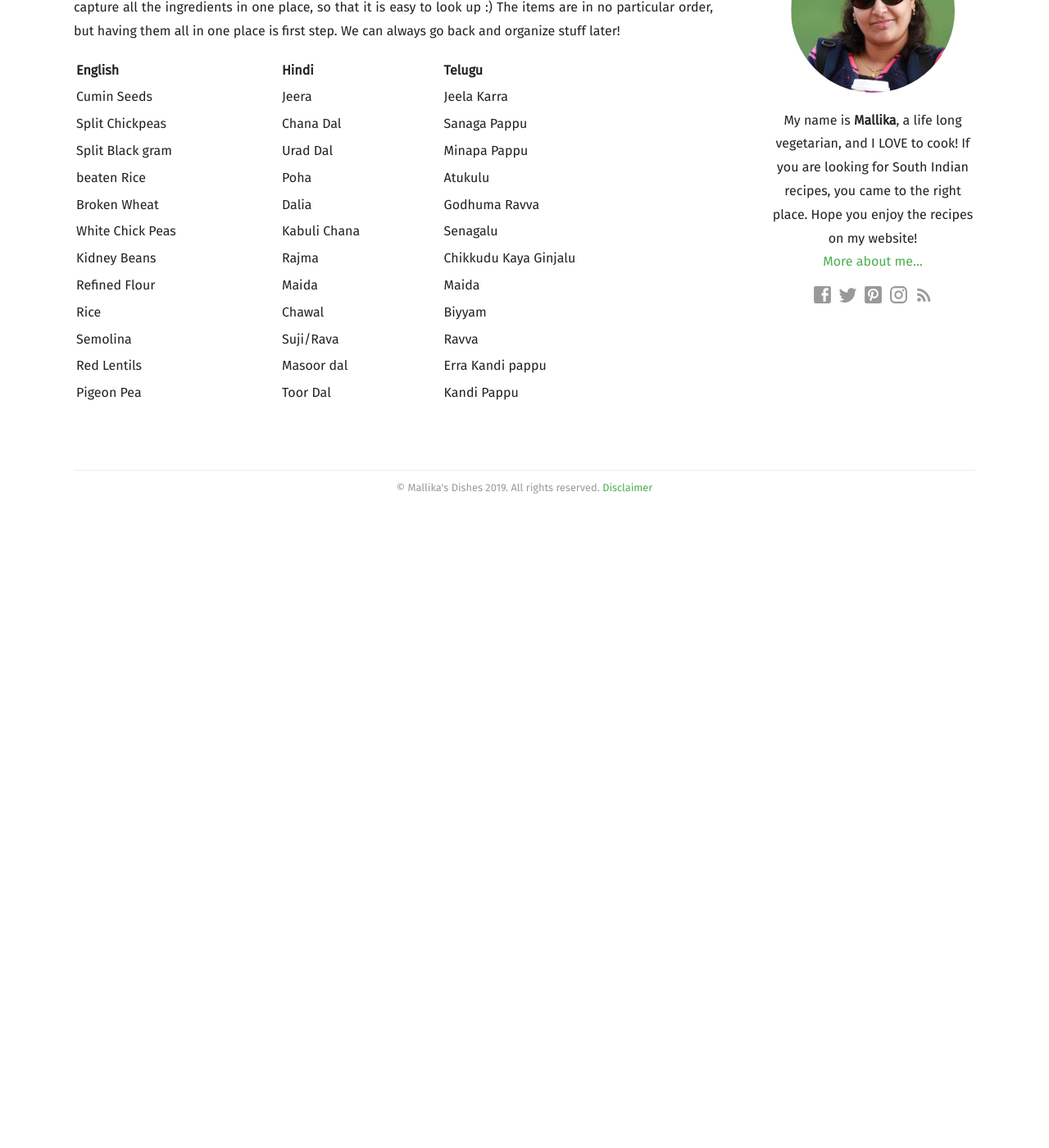
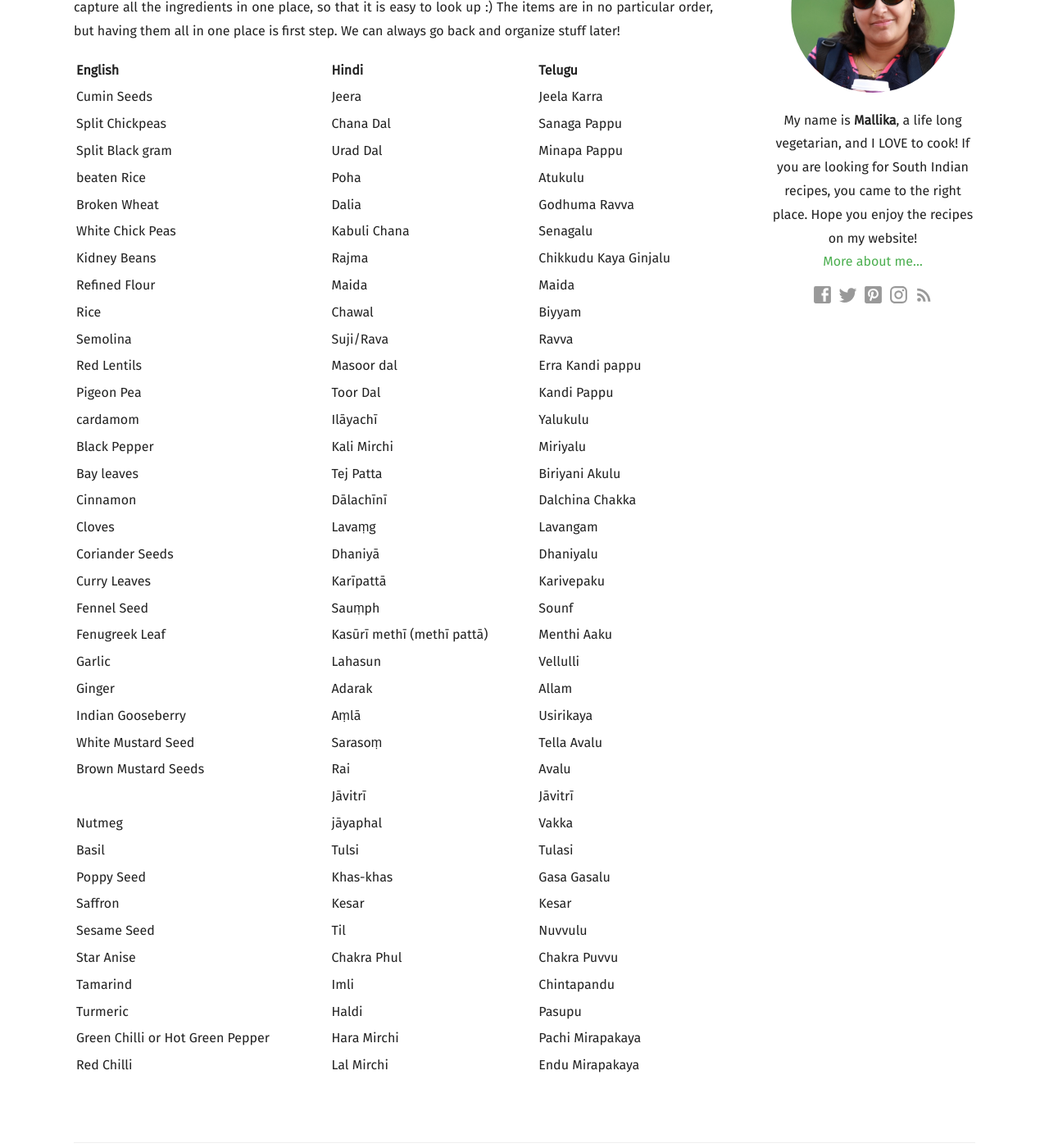
Before and after one commit to mallikasdishes/github.io, a Jekyll site: the page built from ingredients.html, in a window 1280 px wide and 1400 px high, scrolled down 364 px. Shown: the whole window at 82% size. Built offline with Jekyll 4.4.1, drawn with Linux system fonts in a browser that asks for light colours; some web fonts are replaced; before the commit the page ends 994 px from its top, so only the background shows below that.

Commit message:
Update ingredients.yaml

```diff
--- a/_data/ingredients.yaml
+++ b/_data/ingredients.yaml
@@ -34,3 +34,78 @@
 - hindi: Toor Dal
   english: Pigeon Pea
   telugu: Kandi Pappu
+- hindi: Ilāyachī
+  english: cardamom
+  telugu: Yalukulu
+- hindi: Kali Mirchi
+  english: Black Pepper
+  telugu: Miriyalu
+- hindi: Tej Patta
+  english: Bay leaves
+  telugu: Biriyani Akulu
+- hindi: Dālachīnī
+  english: Cinnamon
+  telugu: Dalchina Chakka
+- hindi: Lavaṃg
+  english: Cloves
+  telugu: Lavangam
+- hindi: Dhaniyā
+  english: Coriander Seeds
+  telugu: Dhaniyalu
+- hindi: Karīpattā
+  english: Curry Leaves
+  telugu: Karivepaku
+- hindi: Sauṃph
+  english: Fennel Seed
+  telugu: Sounf
+- hindi: Kasūrī methī (methī pattā)
+  english: Fenugreek Leaf
+  telugu: Menthi Aaku
+- hindi: Lahasun
+  english: Garlic
+  telugu: Vellulli
+- hindi: Adarak
+  english: Ginger
+  telugu: Allam
+- hindi: Aṃlā
+  english: Indian Gooseberry
+  telugu: Usirikaya
+- hindi: Sarasoṃ
+  english: White Mustard Seed
+  telugu: Tella Avalu
+- hindi: Rai
+  english: Brown Mustard Seeds
+  telugu: Avalu
+- hindi: Jāvitrī
+  English: Mace
+  telugu: Jāvitrī
+- hindi: jāyaphal
+  english: Nutmeg
+  telugu: Vakka
+- hindi: Tulsi
+  english: Basil
+  telugu: Tulasi
+- hindi: Khas-khas
+  english: Poppy Seed
+  telugu: Gasa Gasalu
+- hindi: Kesar
+  english: Saffron
+  telugu: Kesar
+- hindi: Til
+  english: Sesame Seed
+  telugu: Nuvvulu
+- hindi: Chakra Phul
+  english: Star Anise
+  telugu: Chakra Puvvu
+- hindi: Imli
+  english: Tamarind
+  telugu: Chintapandu
+- hindi: Haldi
+  english: Turmeric
+  telugu: Pasupu
+- hindi: Hara Mirchi
+  english: Green Chilli or Hot Green Pepper
+  telugu: Pachi Mirapakaya
+- hindi: Lal Mirchi
+  english: Red Chilli
+  telugu: Endu Mirapakaya
```
